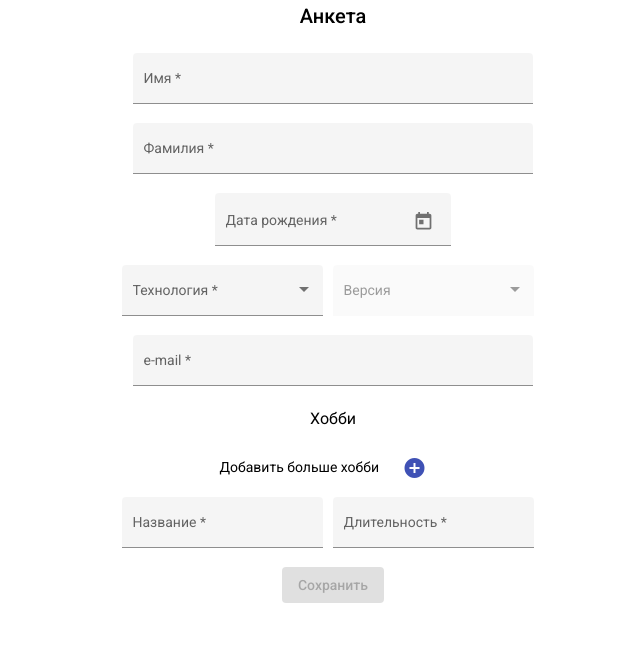
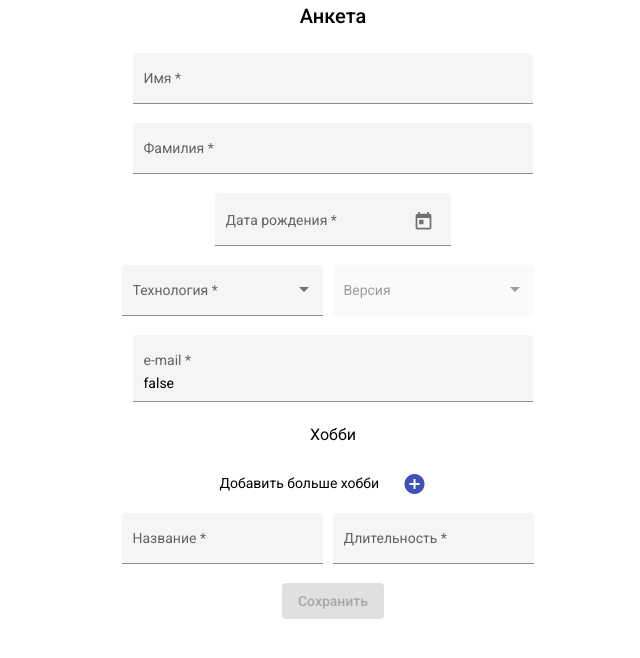
Before and after one commit to VolodumurGruv/questionary, an Angular app: page / in a window 1280 px wide. Shown: the top 658 px of the page, without its empty margins (307-947 px from the left). Built offline with nearby package versions, Linux system fonts and the light colour scheme.

Commit message:
async validator is ready take a look at selector and data

```diff
--- a/src/app/questionare/questionare.component.html
+++ b/src/app/questionare/questionare.component.html
@@ -83,6 +83,12 @@
         class="alert alert-danger"
         >Поле e-mail не может быть пустым
       </mat-error>
+      <mat-error *ngIf="formQuestion.get('email')?.errors?.taken"
+        >Такой e-mail занят, укажите другой</mat-error
+      >
+      <div>
+        {{ formQuestion.controls.email?.dirty }}
+      </div>
     </mat-form-field>
     <div class="hobby" formArrayName="hobby">
       <h3>Хобби</h3>
--- a/src/app/questionare/questionare.component.ts
+++ b/src/app/questionare/questionare.component.ts
@@ -5,6 +5,8 @@ import {
   FormBuilder,
   Validators,
 } from '@angular/forms';
+import { EmaileService } from '../services/email.service';
+import { uniqueEmail } from '../validators/email.validator';
 
 @Component({
   selector: 'app-questionare',
@@ -28,8 +30,11 @@ export class QuestionareComponent implements OnInit {
     lastName: ['', Validators.required],
     email: [
       '',
-      [Validators.required, Validators.email],
-      this.emailValidator.validate.bind(this.emailValidator),
+      {
+        validators: [Validators.required, Validators.email],
+        asyncValidators: [uniqueEmail(this.emailService)],
+        updateOn: 'blur',
+      },
     ],
     dateOfBirth: ['', Validators.required],
     frameworks: this.fb.group({
@@ -44,10 +49,7 @@ export class QuestionareComponent implements OnInit {
     ]),
   });
 
-  constructor(
-    private fb: FormBuilder,
-    private emailValidator: EmailValidator
-  ) {}
+  constructor(private fb: FormBuilder, private emailService: EmaileService) {}
 
   ngOnInit() {
     console.log(this.formQuestion);
@@ -85,10 +87,12 @@ export class QuestionareComponent implements OnInit {
         duration: ['', Validators.required],
       })
     );
+    console.log(this.formQuestion.controls.email.errors);
+
     console.log(this.getHobbies().valid);
   }
 
   save() {
-    console.log(this.formQuestion.value);
+    console.log(this.formQuestion.controls.email);
   }
 }
--- a/src/app/services/email.service.ts
+++ b/src/app/services/email.service.ts
@@ -2,13 +2,15 @@ import { Injectable } from '@angular/core';
 import { Observable, of } from 'rxjs';
 import { delay } from 'rxjs/operators';
 
-const emails = ['test2@test.test'];
+const emails = ['test@test.test'];
 
 @Injectable({ providedIn: 'root' })
 export class EmaileService {
   isEmailTaken(email: string): Observable<boolean> {
     const isTaken = emails.includes(email);
 
+    console.log(`isTaken service ${isTaken}`);
+
     return of(isTaken).pipe(delay(1000));
   }
 }
--- /dev/null
+++ b/src/app/validators/email.validator.ts
@@ -0,0 +1,14 @@
+import { AbstractControl, AsyncValidatorFn } from '@angular/forms';
+import { map } from 'rxjs/operators';
+import { EmaileService } from '../services/email.service';
+
+export function uniqueEmail(emails: EmaileService): AsyncValidatorFn {
+  return (control: AbstractControl) => {
+    return emails.isEmailTaken(control.value).pipe(
+      map((isTaken) => {
+        console.log(isTaken);
+        return isTaken ? { taken: true } : null;
+      })
+    );
+  };
+}
```
Also changed, not shown: src/app/services/email-validator.service.ts (deleted, +0 -22 lines).
